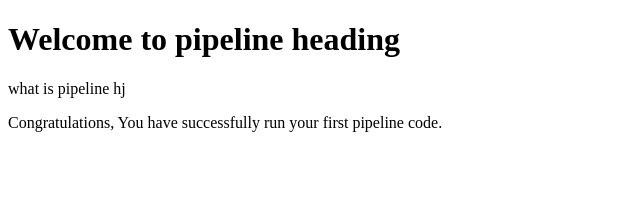
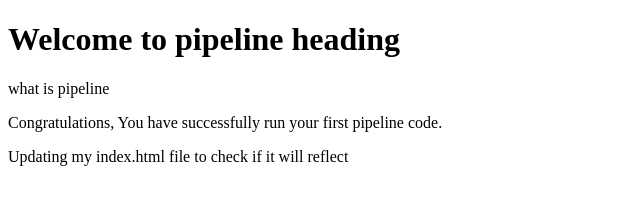
Before and after one commit to Heebrah/jenkins-scm, a plain HTML site: page index.html in a window 1280 px wide. Shown: the whole page, without its empty margins (0-640 px from the left). Drawn offline with Linux system fonts and the light colour scheme.

Commit message:
pipeline project

```diff
--- a/index.html
+++ b/index.html
@@ -8,9 +8,12 @@
 </head>
 <body>
   <h1>Welcome to pipeline heading</h1>
-  <p>what is pipeline hj
+  <p>what is pipeline
 
   </p>
   <p>Congratulations, You have successfully run your first pipeline code.</p>
+
+
+<p>Updating my index.html file to check if it will reflect</p>
 </body>
 </html>
```
